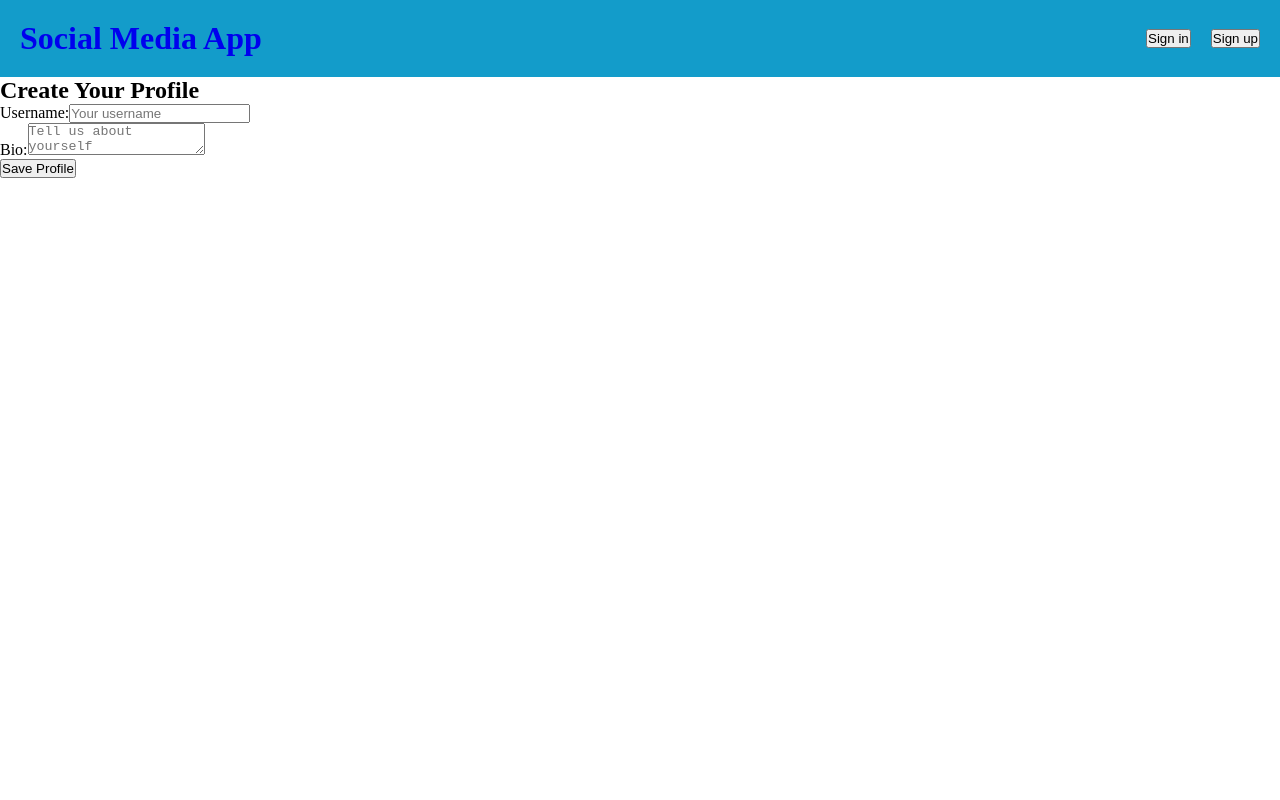
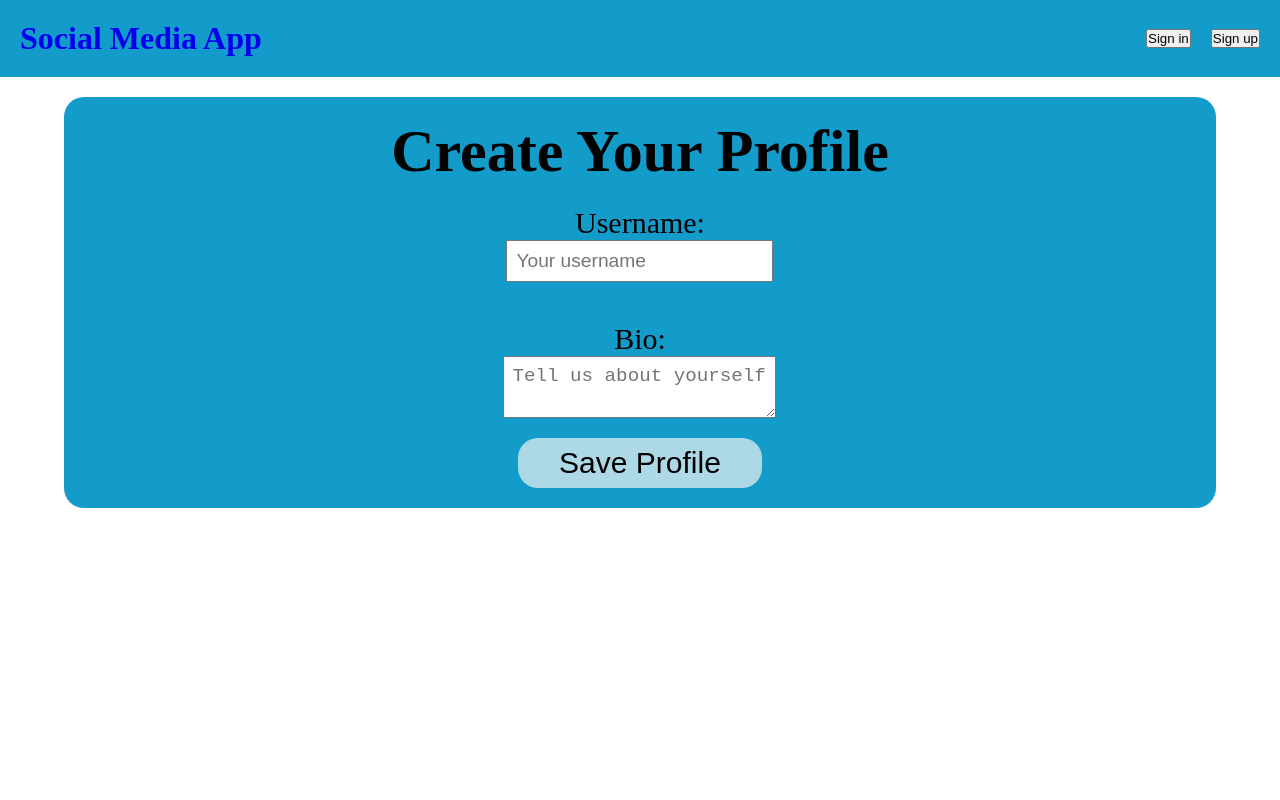
Before and after one commit to adambooth/SocialMediaApp, a Next.js app: page /createProfile in a window 1280 px wide. Shown: the top 800 px of the page. Built offline with nearby package versions, Linux system fonts and the light colour scheme; no server answers; the database is empty.

Commit message:
adding css

```diff
--- /dev/null
+++ b/src/app/createProfile/createProfile.css
@@ -0,0 +1,71 @@
+.main-bodys {
+  display: flex;
+  flex-direction: column;
+  justify-content: center;
+  align-items: center;
+}
+
+.main-form-containers {
+  display: flex;
+  flex-direction: column;
+  justify-content: center;
+  align-items: center;
+  height: 90%;
+  width: 90%;
+  margin: 20px auto;
+  background-color: rgb(19, 156, 202);
+  border-radius: 20px;
+  padding: 20px;
+}
+
+.form-wrappers {
+  display: flex;
+  flex-direction: column;
+  justify-content: center;
+  align-items: center;
+  width: 90%;
+  height: 90%;
+}
+
+.form-containers,
+.form-contents {
+  display: flex;
+  flex-direction: column;
+  justify-content: center;
+  align-items: center;
+  width: 90%;
+  height: 90%;
+}
+
+.form-headers {
+  font-size: 40px;
+}
+
+.form-groups {
+  font-size: 30px;
+  padding: 20px;
+  display: flex;
+  flex-direction: column;
+  justify-content: center;
+  align-items: center;
+}
+
+input,
+textarea {
+  width: 100%;
+  height: 100%;
+  font-size: 1.2rem;
+  padding: 0.5rem;
+}
+
+.submit-buttons {
+  width: 30%;
+  height: 100%;
+  font-size: 1.2rem;
+  padding: 0.5rem;
+  background-color: lightblue;
+  border-radius: 20px;
+  cursor: pointer;
+  font-size: 30px;
+  border: none;
+}
--- a/src/app/createProfile/page.js
+++ b/src/app/createProfile/page.js
@@ -2,6 +2,7 @@ import { db } from "@/utils/.dbConnection";
 import { redirect } from "next/navigation";
 import { revalidatePath } from "next/cache";
 import { auth } from "@clerk/nextjs/server";
+import "./createProfile.css";
 
 export default async function CreateProfilePage() {
   const { userId } = await auth();
@@ -32,14 +33,14 @@ export default async function CreateProfilePage() {
   }
 
   return (
-    <div className="main-form-container">
-      <div className="form-wrapper">
-        <div className="form-header">
+    <div className="main-form-containers">
+      <div className="form-wrappers">
+        <div className="form-headers">
           <h2>Create Your Profile</h2>
         </div>
-
-        <form action={handleSubmit} className="form-content">
-          <div className="form-group">
+        <div className="form-containers">
+          <form action={handleSubmit} className="form-contents">
+            <div className="form-groups">
               <label htmlFor="username">Username:</label>
               <input
                 id="username"
@@ -49,7 +50,7 @@ export default async function CreateProfilePage() {
               />
             </div>
 
-          <div className="form-group">
+            <div className="form-groups">
               <label htmlFor="bio">Bio:</label>
               <textarea
                 id="bio"
@@ -59,11 +60,12 @@ export default async function CreateProfilePage() {
               />
             </div>
 
-          <button type="submit" className="submit-button">
+            <button type="submit" className="submit-buttons">
               Save Profile
             </button>
           </form>
         </div>
       </div>
+    </div>
   );
 }
--- a/src/app/globals.css
+++ b/src/app/globals.css
@@ -29,8 +29,11 @@
 }
 
 .auth-button {
-  margin: 20px;
   padding: 10px;
+  background-color: lightblue;
+  border-radius: 20px;
+  cursor: pointer;
+  font-size: 30px;
   border: none;
 }
 
--- a/src/app/sign-in/[[...sign-in]]/page.js
+++ b/src/app/sign-in/[[...sign-in]]/page.js
@@ -1,4 +1,5 @@
 import { SignIn } from "@clerk/nextjs";
+import "./signInPage.css";
 
 export default function signInPage() {
   return (
```
Also changed, not shown: src/app/sign-in/[[...sign-in]]/signInPage.css (added, +14 -0 lines). Lines whose indentation alone changed are shown as unchanged.
